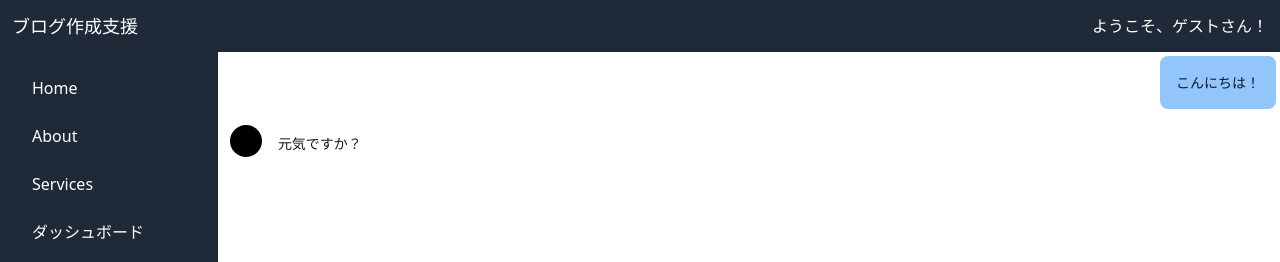
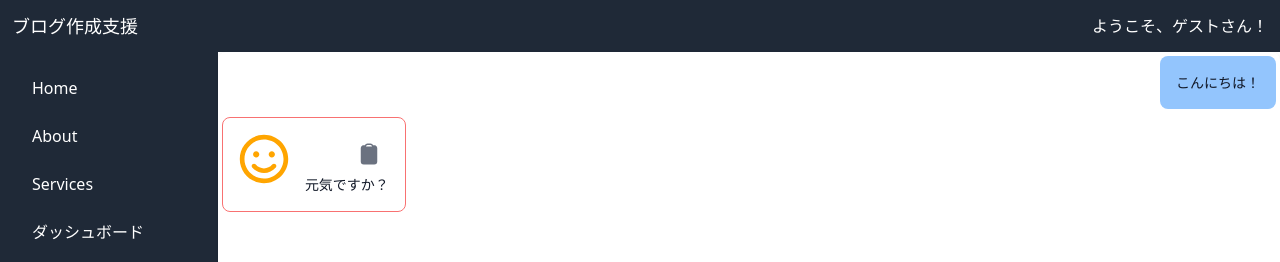
Before and after one commit to spite400k/my-next-app, a Next.js app: page / in a window 1280 px wide. Shown: the top 262 px of the page. Built offline with nearby package versions, Linux system fonts and the light colour scheme; no server answers.

Commit message:
コピー機能とAI顔文字を追加

```diff
--- a/app/components/chat/ChatMessage.tsx
+++ b/app/components/chat/ChatMessage.tsx
@@ -8,7 +8,11 @@ import { loadingState } from '../../state/loadingState';
 import AnchorTag from '../atoms/AnchorTag';
 import CodeBlock from '../atoms/CodeBlock';
 import styles from './css/scrolldown.module.css'
+import { CopyToClipboard } from 'react-copy-to-clipboard';
 import FloatingActionMenuAccordion2 from '../button/FloatingActionMenuAccordion2';
+import { ClipboardIcon } from '@heroicons/react/24/solid';
+import FaceIcon from './faceIcon';
+
 
 type MessageType = {
   id: number;
@@ -103,6 +107,13 @@ const ChatMessage = () => {
     };
   }, []);
 
+  // コピーした
+  const [copiedMessage, setCopiedMessage] = useState<string | null>(null);
+
+  const handleCopy = (text: string) => {
+    setCopiedMessage(text);
+    setTimeout(() => setCopiedMessage(null), 2000);
+  };
 
   return (
     <>
@@ -117,20 +128,43 @@ const ChatMessage = () => {
               // メッセージの表示
               <div key={message.id}
                     className={`mb-2 p-2 rounded-lg sm:max-w-2xl ${
-                      message.sender === 'user' ? 'flex bg-blue-300 text-white self-end' : 'flex self-start' }`}>
+                      message.sender === 'user' ? 'flex bg-blue-300 text-white self-end' : 'flex self-start border border-red-400' }`}>
                   {/* ユーザーのメッセージの場合はアイコンを表示*/}
                   {message.sender === 'other' && (
-                    <div className="flex-shrink-0 mr-2">
-                      <div className="h-8 w-8 bg-black rounded-full" /> {/* アイコンの代わり */}
+                    <div className="flex-shrink-0 m-2">
+                      <FaceIcon />
                     </div>
                   )}
                   {/* メッセージの内容 */}
-                  <div  className="rounded p-2">
+                  <div  className="rounded p-2 flex flex-col items-center justify-between">
+
+                    {message.sender === 'other' && (
+                      <div className="relative group flex flex-col items-end w-full">
+                        <CopyToClipboard text={message.content} onCopy={() => handleCopy(message.content)}>
+                          <button className="p-2 rounded-md hover:bg-gray-200 transition">
+                            <ClipboardIcon className="h-6 w-6 text-gray-500 group-hover:text-gray-700" />
+                          </button>
+                        </CopyToClipboard>
+                        <div className="absolute bottom-full mb-2 hidden group-hover:block bg-black text-white text-xs px-2 py-1 rounded-md whitespace-nowrap">
+                          コピーする
+                        </div>
+                      </div>
+
+                    )}
+
                     <div className={`text-sm markdown  ${
                         message.sender === 'user' ? 'whitespace-pre-wrap' : '' }`}>
                       {/* {message.content} */}
                       <MultiLineBody body={message.content} />
                     </div>
+
+
+                    {/* Copied Message Notification */}
+                    {copiedMessage && (
+                      <div className="fixed top-10 left-1/2 transform -translate-x-1/2 bg-green-600 text-white px-4 py-2 rounded-md shadow-lg animate-fade-in-out">
+                        コピーしました！
+                      </div>
+                    )}
                 </div>
 
               </div>
--- /dev/null
+++ b/app/components/chat/FaceIcon.tsx
@@ -0,0 +1,12 @@
+import { FaRegSmile } from 'react-icons/fa';
+
+const FaceIcon = () => {
+  return (
+    <div>
+      <FaRegSmile size={50} color="orange" />
+      {/* アイコンのサイズや色を変更できます */}
+    </div>
+  );
+};
+
+  export default FaceIcon;
--- a/package.json
+++ b/package.json
@@ -21,6 +21,7 @@
     "openai": "^4.61.0",
     "openai-edge": "^1.2.2",
     "react": "^18",
+    "react-copy-to-clipboard": "^5.1.0",
     "react-dom": "^18",
     "react-icons": "^5.3.0",
     "react-markdown": "^9.0.1",
@@ -32,6 +33,7 @@
     "@types/bcrypt": "^5.0.2",
     "@types/node": "^20",
     "@types/react": "^18",
+    "@types/react-copy-to-clipboard": "^5.0.7",
     "@types/react-dom": "^18",
     "eslint": "^8",
     "eslint-config-next": "14.2.11",
```
Also changed, not shown: 1 other file (tests, documents, lock files or other folders).
